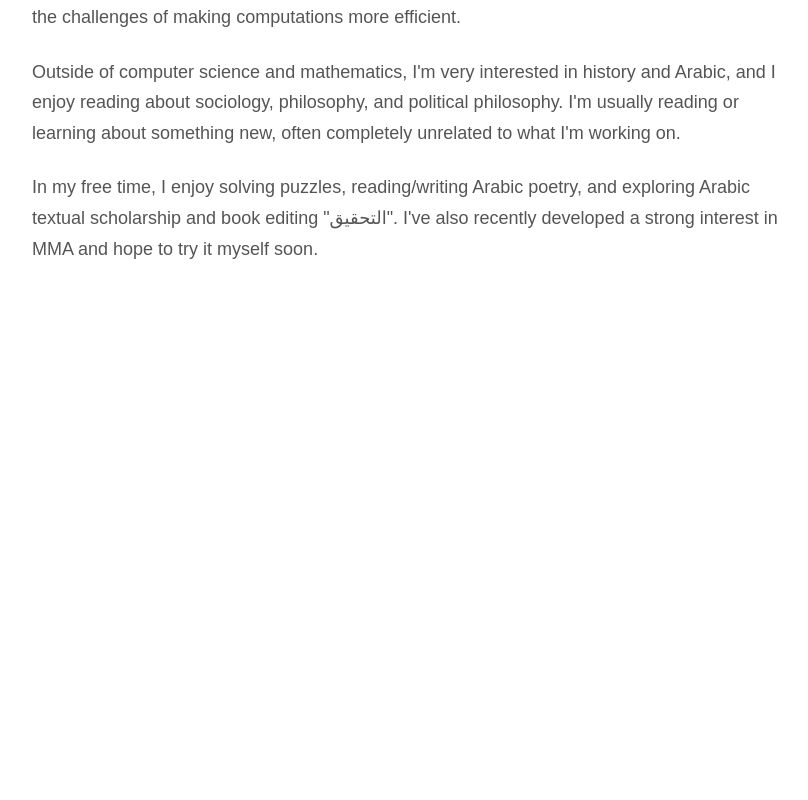
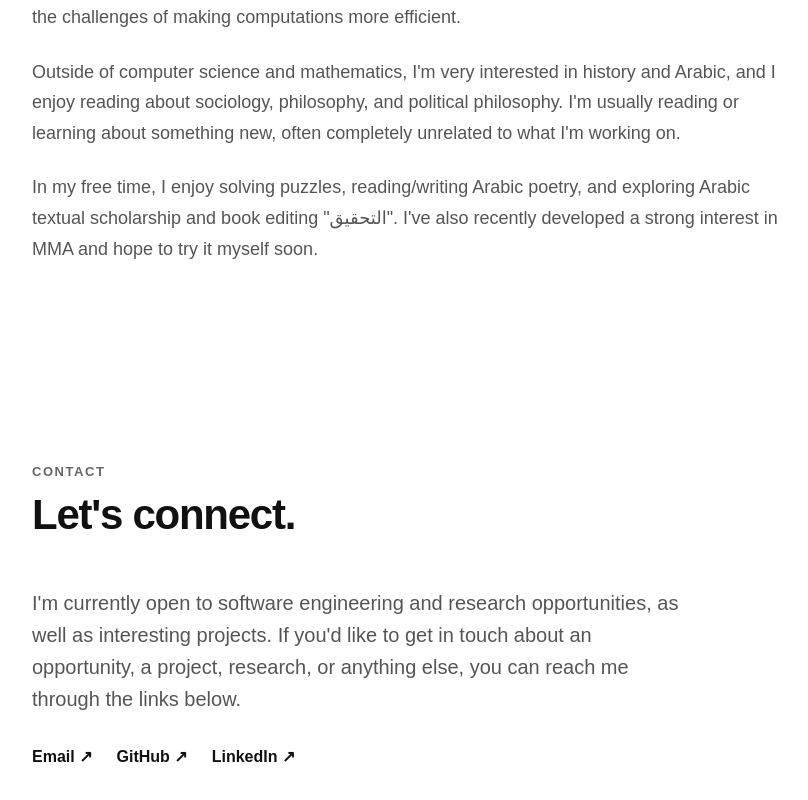
Before and after one commit to amoh909/amoh909.github.io, a React (Vite) app: page / in a window 1280 px wide. Shown: the part 3487-4287 px from the top of the page, without its empty margins (90-898 px from the left). Before the commit the page ends 3851 px from the top, so only its background shows below. Built offline with nearby package versions, Linux system fonts and the light colour scheme.

Commit message:
Add contact section

```diff
--- a/src/App.tsx
+++ b/src/App.tsx
@@ -251,6 +251,42 @@ function App() {
             </p>
           </div>
         </section>
+
+        <section id="contact" className="section contact-section">
+          <div className="section-heading">
+            <p className="section-label">CONTACT</p>
+            <h2>Let's connect.</h2>
+          </div>
+
+          <div className="contact-content">
+            <p>
+              I'm currently open to software engineering and research
+              opportunities, as well as interesting projects. If you'd like to
+              get in touch about an opportunity, a project, research, or
+              anything else, you can reach me through the links below.
+            </p>
+
+            <div className="contact-links">
+              <a href="mailto:ali2moh.04@gmail.com">Email ↗</a>
+
+              <a
+                href="https://github.com/amoh909"
+                target="_blank"
+                rel="noopener noreferer"
+              >
+                GitHub ↗
+              </a>
+
+              <a
+                href="http://linkedin.com/in/alimohsen5"
+                target="_blank"
+                rel="noopener noreferer"
+              >
+                LinkedIn ↗
+              </a>
+            </div>
+          </div>
+        </section>
       </main>
     </>
   );
--- a/src/index.css
+++ b/src/index.css
@@ -334,3 +334,33 @@ a {
 .about-content p:last-child {
   margin-bottom: 0;
 }
+
+.contact-section {
+  padding-bottom: 140px;
+}
+
+.contact-content {
+  max-width: 650px;
+}
+
+.contact-content > p {
+  margin: 0;
+  font-size: 20px;
+  line-height: 1.6;
+  color: #555555;
+}
+
+.contact-links {
+  display: flex;
+  flex-wrap: wrap;
+  gap: 24px;
+  margin-top: 32px;
+}
+
+.contact-links a {
+  font-weight: 600;
+}
+
+.contact-links a:hover {
+  text-decoration: underline;
+}
```
